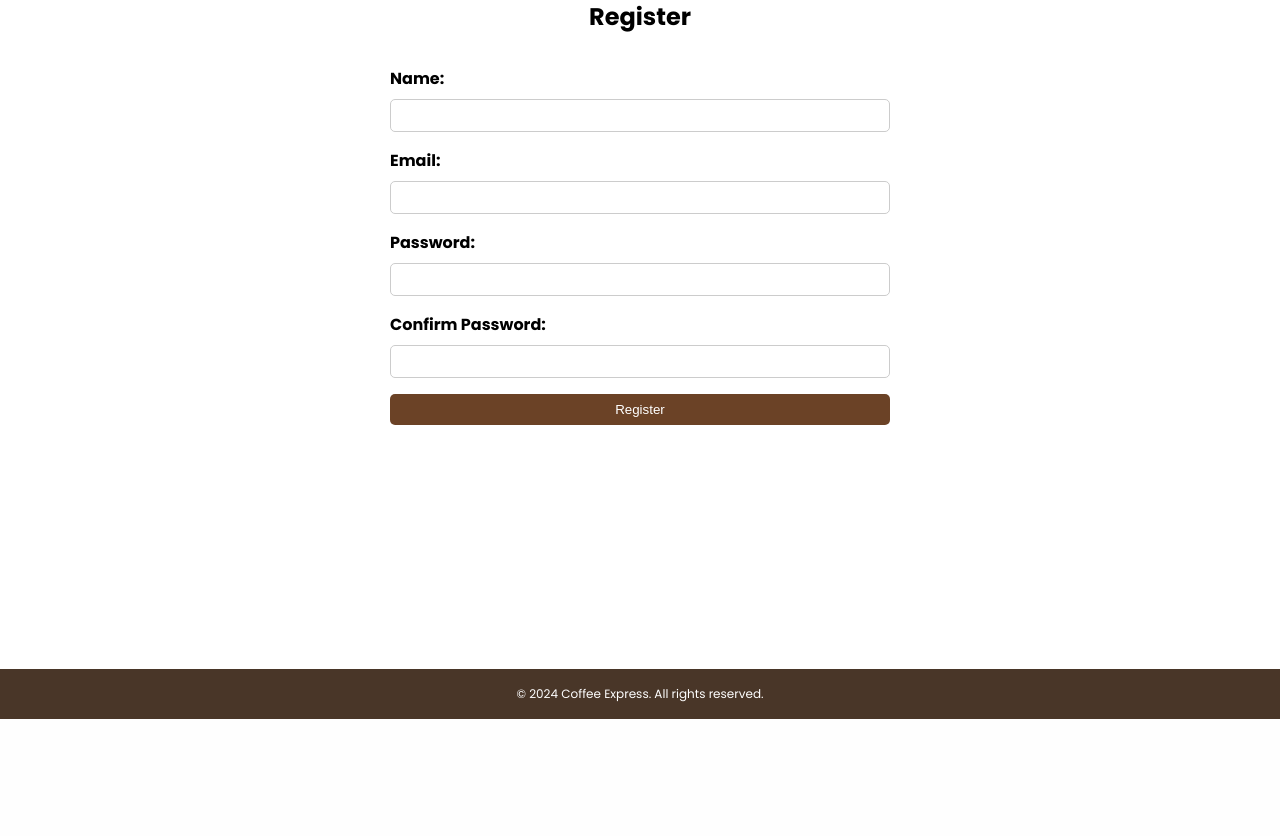
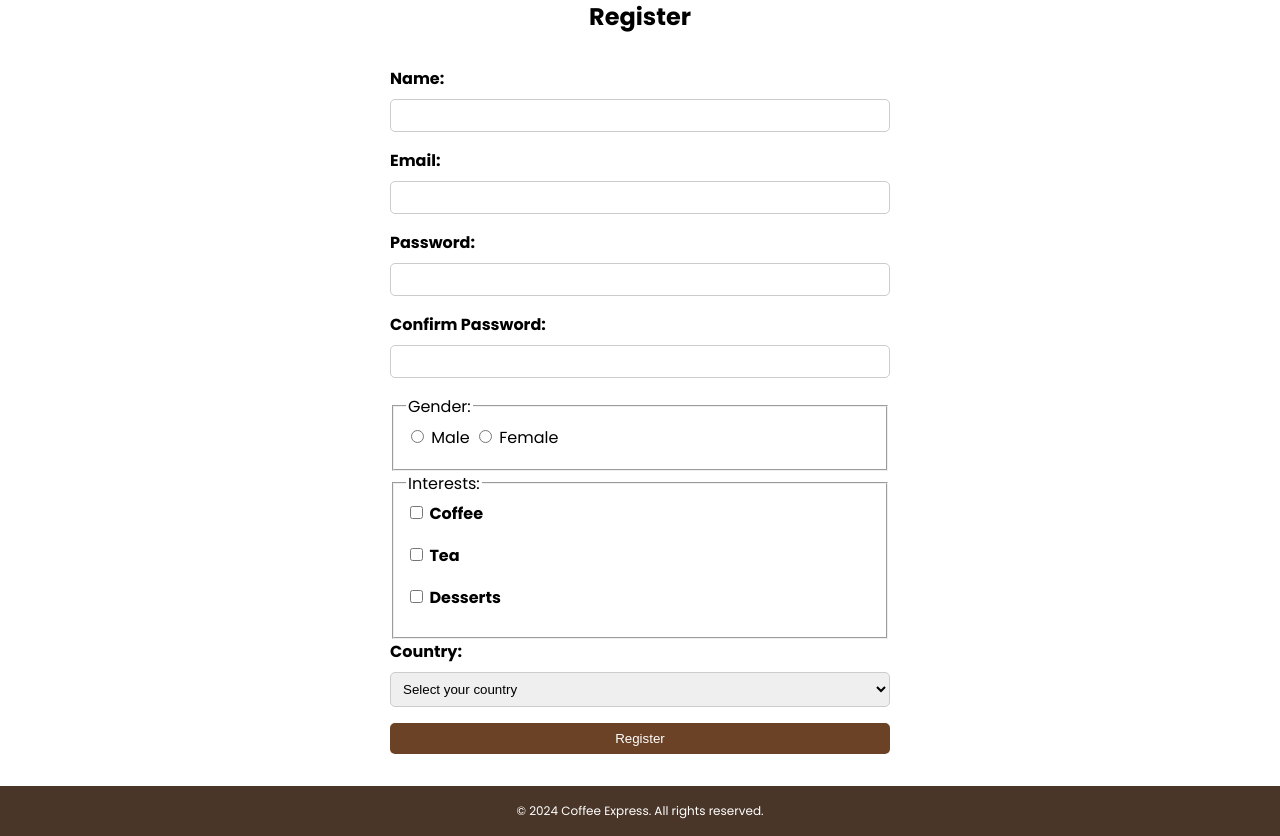
Before and after one commit to muhndOlimy/Coffee-shop, a PHP site: page /register.html in a window 1280 px wide. Shown: the part 99-935 px from the top of the page. Before the commit the page ends 818 px from the top, so only its background shows below. Run offline with PHP 8.4, Linux system fonts and the light colour scheme.

Commit message:
Add more inputs

```diff
--- a/register.html
+++ b/register.html
@@ -24,18 +24,44 @@
       </menu>
     </nav>
 </header>
-  <main>
+  <main class="register">
     <section id="register">
       <h1>Register</h1>
       <form>
         <label for="name">Name:</label>
         <input type="text" id="name" name="name" required>
+
         <label for="email">Email:</label>
         <input type="email" id="email" name="email" required>
+
         <label for="password">Password:</label>
         <input type="password" id="password" name="password" required>
+
         <label for="confirm-password">Confirm Password:</label>
         <input type="password" id="confirm-password" name="confirm-password" required>
+
+        <fieldset>
+          <legend>Gender:</legend>
+          <input type="radio" name="gender" value="male" required> Male
+          <input type="radio" name="gender" value="female"> Female
+        </fieldset>
+
+        <fieldset>
+          <legend>Interests:</legend>
+          <label><input type="checkbox" name="interests" value="coffee"> Coffee</label>
+          <label><input type="checkbox" name="interests" value="tea"> Tea</label>
+          <label><input type="checkbox" name="interests" value="desserts"> Desserts</label>
+        </fieldset>
+
+        <label for="country">Country:</label>
+        <select id="country" name="country" required>
+          <option value="">Select your country</option>
+          <option value="egy">Egypt</option>
+          <option value="ksa">KSA</option>
+          <option value="uae">UAE</option>
+          <option value="usa">United States</option>
+        </select>
+
         <button type="submit">Register</button>
       </form>
     </section>
--- a/styles.css
+++ b/styles.css
@@ -60,7 +60,7 @@ main {
   height: calc(100vh - 130px);
 }
 
-main.menu {
+main.menu , main.register {
   height: auto;
 }
 
@@ -243,6 +243,10 @@ form select {
   border-radius: 5px;
 }
 
+form input[type="radio"], form input[type="checkbox"] {
+  width: auto;
+}
+
 form button {
   width: 100%;
   padding: 0.5rem;
```
